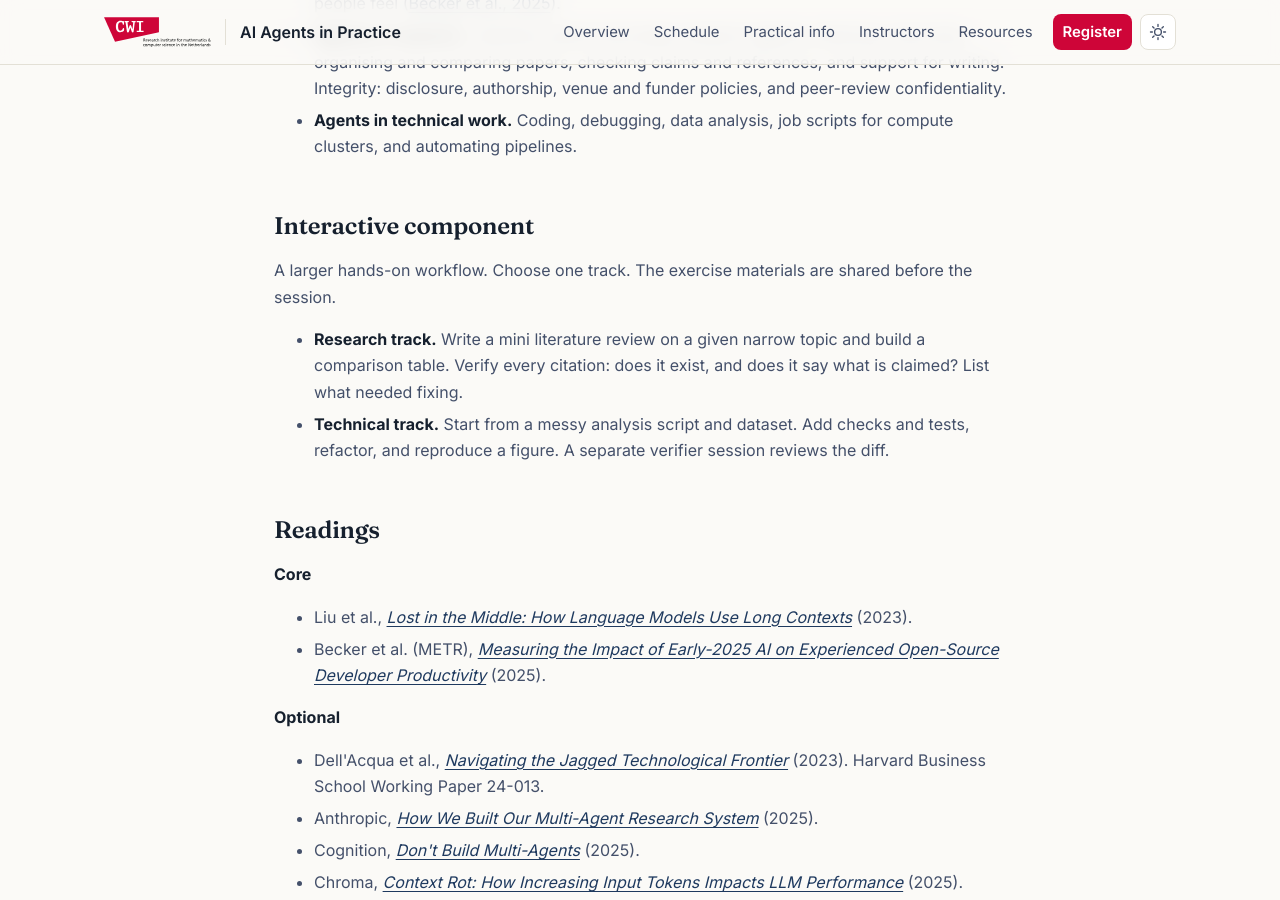
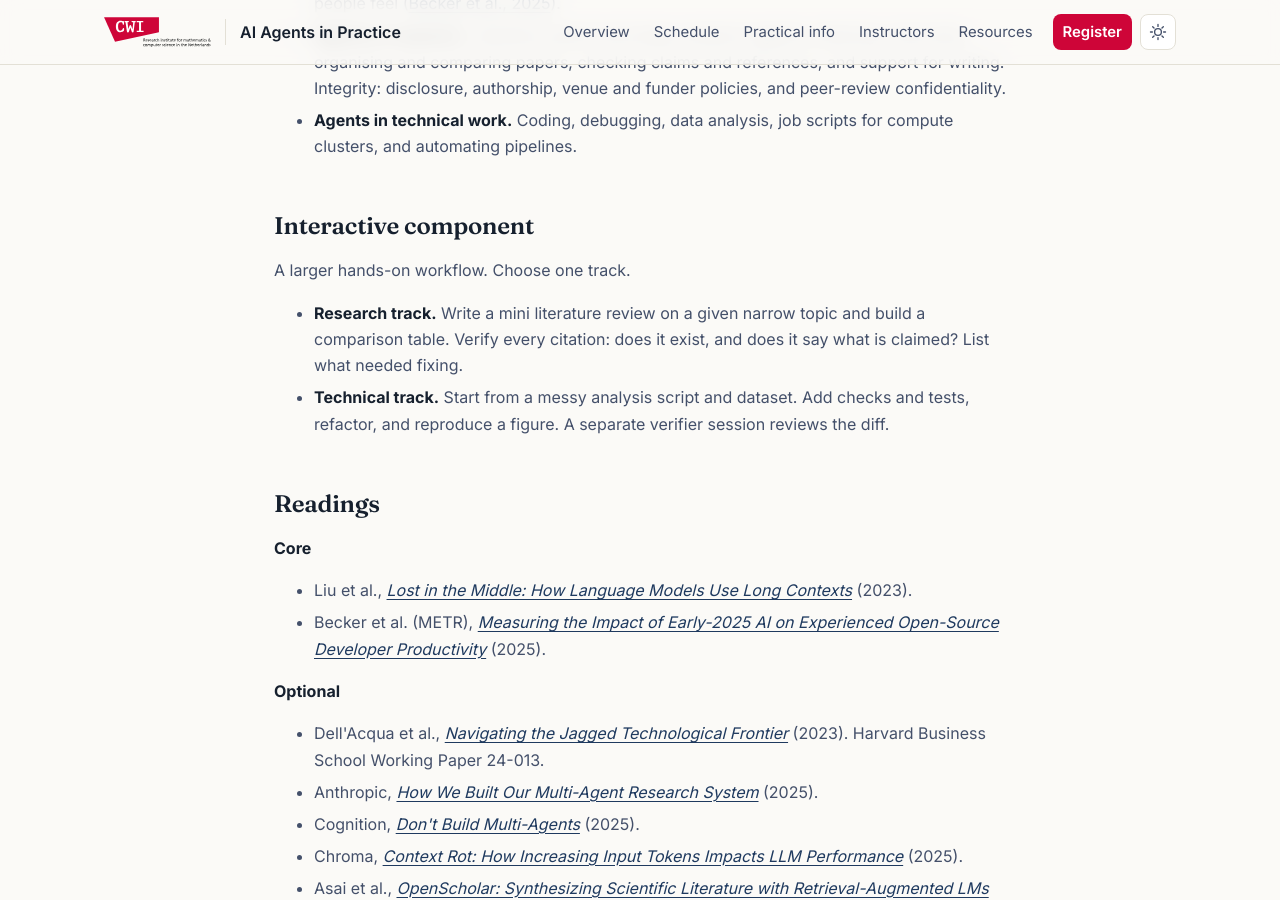
Before and after one commit to cwi-aiagents-lectures/cwi-aiagents-lectures.github.io, a Jekyll site: the page built from _lectures/03-agentic-workflows.md, in a window 1280 px wide and 900 px high, scrolled down 1555 px. Built offline with Jekyll 4.4.1, drawn with Linux system fonts in a browser that asks for light colours.

Commit message:
Drop promise to share exercise materials before each session

```diff
--- a/_lectures/03-agentic-workflows.md
+++ b/_lectures/03-agentic-workflows.md
@@ -97,8 +97,7 @@
 
 ## Interactive component
 
-A larger hands-on workflow. Choose one track. The exercise materials are
-shared before the session.
+A larger hands-on workflow. Choose one track.
 
 - **Research track.** Write a mini literature review on a given narrow topic
   and build a comparison table. Verify every citation: does it exist, and does
```
Also changed, not shown: _lectures/01-fundamentals.md (+1 -1 lines), _lectures/02-working-effectively.md (+1 -2 lines).
